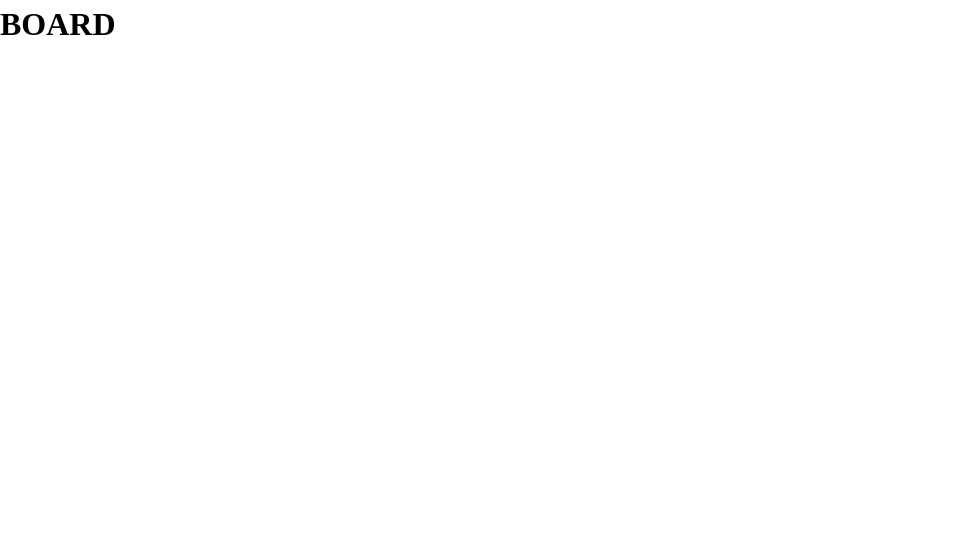
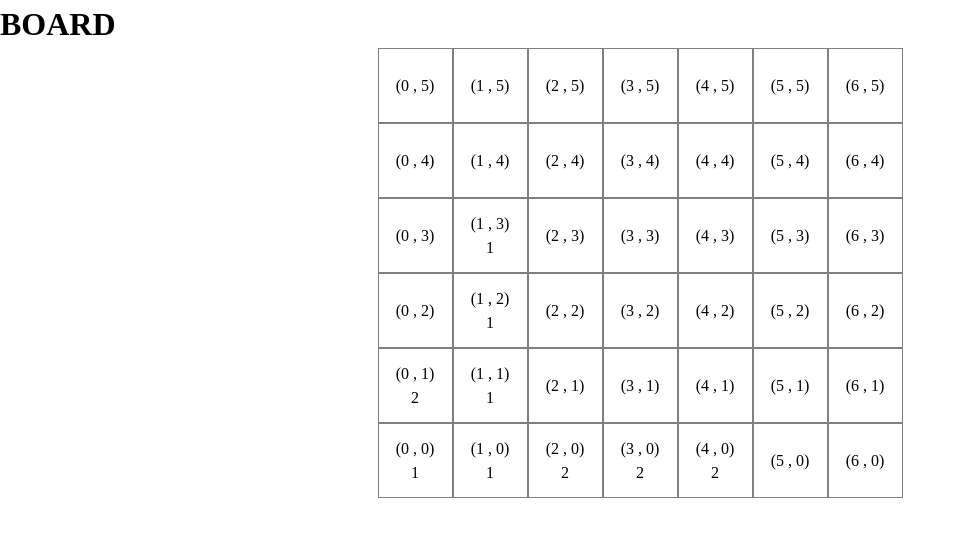
Before and after one commit to sprajams/connect-four, a React (Create React App) app: page / in a window 1280 px wide. Shown: the top 536 px of the page, without its empty margins (0-966 px from the left). Built offline with nearby package versions, Linux system fonts and the light colour scheme.

Commit message:
create general layout of board

```diff
--- a/src/components/Board/index.jsx
+++ b/src/components/Board/index.jsx
@@ -1,9 +1,36 @@
+import styles from "./styles.module.scss";
 function Board() {
+  const exampleBoard = [
+    [1, 2, null, null, null, null],
+    [1, 1, 1, 1, null, null], // player `1` has 4 in a row
+    [2, null, null, null, null, null],
+    [2, null, null, null, null, null],
+    [2, null, null, null, null, null],
+    [null, null, null, null, null, null],
+    [null, null, null, null, null, null],
+  ];
   return (
     <div>
       <h1>BOARD</h1>
-      <div>
-        <div></div>
+      <div className={styles.wrap}>
+        {exampleBoard.map((x, i) => {
+          return (
+            <div className={styles.column}>
+              {/* display each array from last element to first */}
+              {x.map((y, n) => {
+                return (
+                  <div key={i} className={styles.square}>
+                    <div>
+                      ({i} , {n})
+                    </div>
+                    <div>{y}</div>
+                  </div>
+                );
+                // }
+              })}
+            </div>
+          );
+        })}
       </div>
     </div>
   );
--- /dev/null
+++ b/src/components/Board/styles.module.scss
@@ -0,0 +1,19 @@
+.square {
+  width: 75px;
+  height: 75px;
+  border: 1px solid grey;
+  display: flex;
+  flex-direction: column;
+  justify-content: center;
+  align-items: center;
+}
+
+.wrap {
+  display: flex;
+  justify-content: center;
+  height: 100%;
+}
+.column {
+  display: flex;
+  flex-direction: column-reverse;
+}
```
